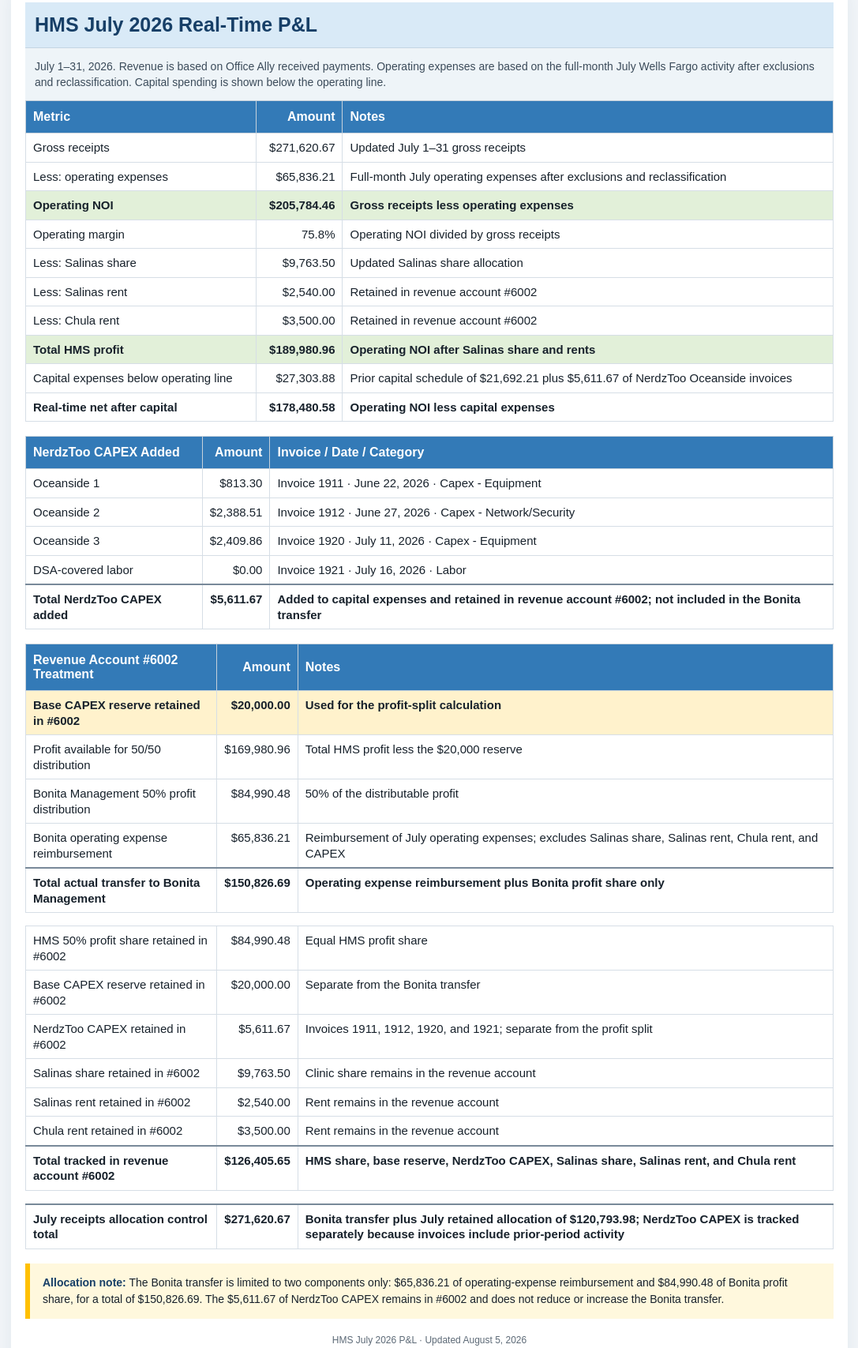
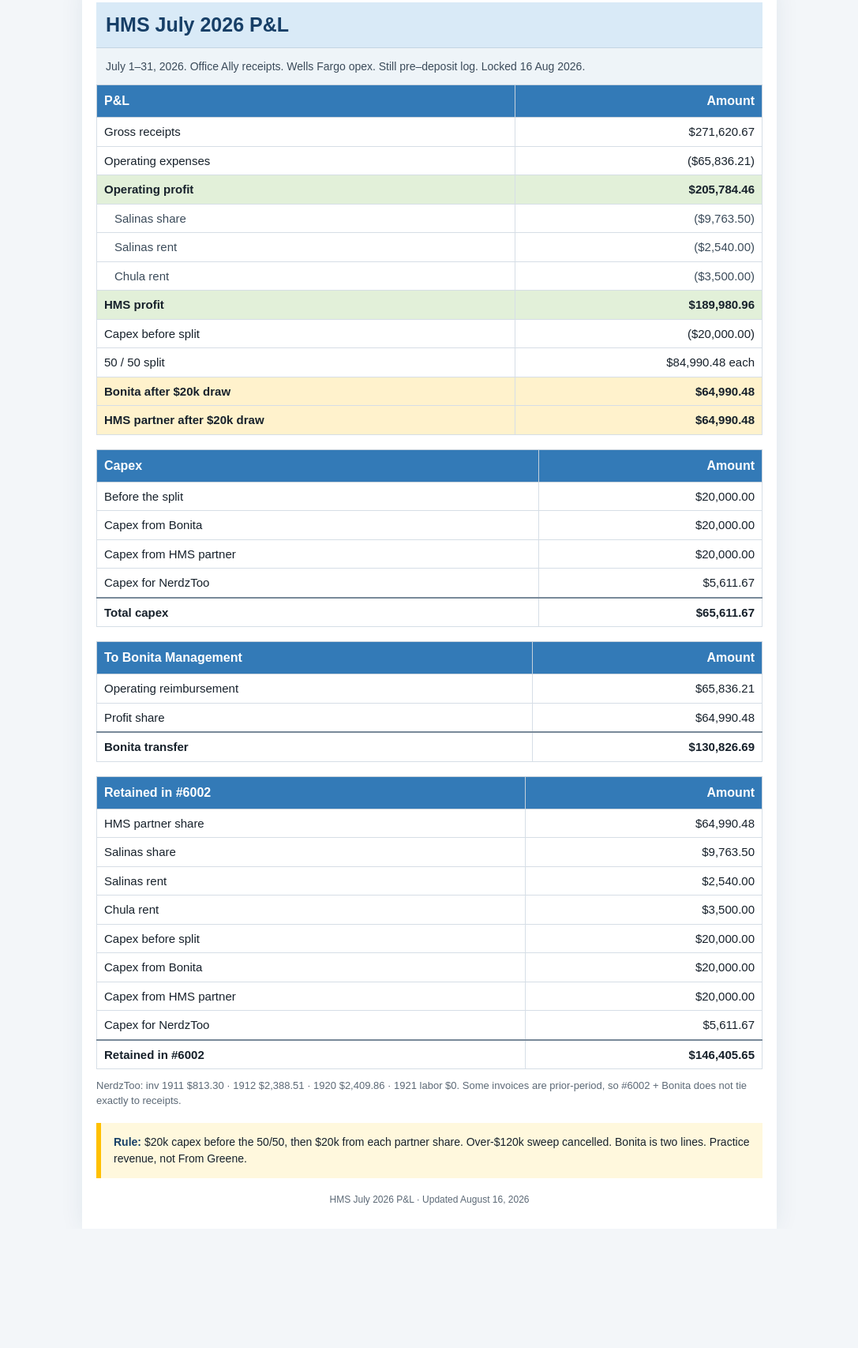
Before and after one commit to pacifichyperbarics/hms-dashboard, a website: page july-2026-pnl/index.html in a window 1280 px wide. Shown: the part 15-1722 px from the top of the page at 79% size, without its empty margins (96-1183 px from the left). After the commit the page ends 1571 px from the top, so only its background shows below. Drawn offline with Linux system fonts and the light colour scheme.

Commit message:
Update July 2026 P&L to locked 16 Aug books
Three $20k capex draws plus NerdzToo. Bonita two lines. Retained in #6002.

```diff
--- a/july-2026-pnl/index.html
+++ b/july-2026-pnl/index.html
@@ -4,14 +4,14 @@
 <meta charset="utf-8">
 <meta name="viewport" content="width=device-width, initial-scale=1, viewport-fit=cover">
 <title>HMS July 2026 P&amp;L</title>
-<meta name="description" content="HMS July 2026 profit and loss statement and revenue account #6002 allocation.">
+<meta name="description" content="HMS July 2026 profit and loss. Locked books, 16 Aug 2026.">
 <style>
 :root{--navy:#173f67;--blue:#337ab7;--pale:#d9eaf7;--soft:#eef4f8;--green:#e2f0d9;--gold:#fff2cc;--grid:#d6dee6;--bg:#f3f6f9;--text:#17212b;--muted:#5c6976}
 *{box-sizing:border-box}
 html{background:var(--bg)}
 body{margin:0;font-family:Arial,Helvetica,sans-serif;color:var(--text);background:var(--bg)}
-.page{max-width:1060px;margin:0 auto;min-height:100vh;background:#fff;padding:18px 18px 30px;box-shadow:0 0 28px rgba(23,63,103,.08)}
-.topbar{display:flex;gap:14px;align-items:center;justify-content:flex-start;background:var(--pale);border-bottom:1px solid #c4d5e3;padding:14px 12px}
+.page{max-width:880px;margin:0 auto;min-height:100vh;background:#fff;padding:18px 18px 30px;box-shadow:0 0 28px rgba(23,63,103,.08)}
+.topbar{background:var(--pale);border-bottom:1px solid #c4d5e3;padding:14px 12px}
 .title{color:var(--navy);font-size:25px;font-weight:700;line-height:1.15}
 .subtitle{background:var(--soft);padding:13px 12px;color:#3b4b5a;font-size:14px;line-height:1.45}
 .table{width:100%;border-collapse:collapse;margin:0}
@@ -23,82 +23,79 @@ body{margin:0;font-family:Arial,Helvetica,sans-serif;color:var(--text);backgroun
 .green td{background:var(--green);font-weight:700}
 .gold td{background:var(--gold);font-weight:700}
 .total td{font-weight:700;border-top:2px solid #788999}
-.subtotal td{font-weight:700}
-.spacer td{height:12px;background:#fff;border-left:0;border-right:0}
+.sub td{color:#3b4b5a;padding-left:22px}
 .note{margin-top:18px;border-left:6px solid #ffc000;background:#fff8dd;padding:14px 16px;font-size:14px;line-height:1.5}
 .note strong{color:var(--navy)}
 .footer{margin-top:20px;color:var(--muted);text-align:center;font-size:12px}
+.fine{margin-top:12px;color:var(--muted);font-size:13px;line-height:1.45}
 @media(max-width:700px){
  .page{padding:0 0 22px;box-shadow:none}
- .topbar{align-items:flex-start;padding:13px 10px}
  .title{font-size:20px}
- .subtitle{font-size:13px;padding:11px 10px}
- .table th{font-size:13px;padding:9px 5px}
- .table td{font-size:13px;padding:7px 5px}
- .table th:nth-child(1){width:43%} .table th:nth-child(2){width:23%} .table th:nth-child(3){width:34%}
- .note{margin:14px 8px}
- .footer{padding:0 8px}
+ .table th,.table td{font-size:13px;padding:7px 5px}
 }
 @media print{body{background:#fff}.page{max-width:none;padding:0;box-shadow:none}}
 </style>
 </head>
 <body>
 <main class="page">
-  <div class="topbar">
-    <div class="title">HMS July 2026 Real-Time P&amp;L</div>
-  </div>
-  <div class="subtitle">July 1–31, 2026. Revenue is based on Office Ally received payments. Operating expenses are based on the full-month July Wells Fargo activity after exclusions and reclassification. Capital spending is shown below the operating line.</div>
+  <div class="topbar"><div class="title">HMS July 2026 P&amp;L</div></div>
+  <div class="subtitle">July 1–31, 2026. Office Ally receipts. Wells Fargo opex. Still pre–deposit log. Locked 16 Aug 2026.</div>
 
-  <table class="table" aria-label="HMS July 2026 profit and loss summary">
-    <thead><tr><th>Metric</th><th>Amount</th><th>Notes</th></tr></thead>
+  <table class="table" aria-label="P&amp;L">
+    <thead><tr><th>P&amp;L</th><th>Amount</th></tr></thead>
     <tbody>
-      <tr><td>Gross receipts</td><td class="amount">$271,620.67</td><td>Updated July 1–31 gross receipts</td></tr>
-      <tr><td>Less: operating expenses</td><td class="amount">$65,836.21</td><td>Full-month July operating expenses after exclusions and reclassification</td></tr>
-      <tr class="green"><td>Operating NOI</td><td class="amount">$205,784.46</td><td>Gross receipts less operating expenses</td></tr>
-      <tr><td>Operating margin</td><td class="amount">75.8%</td><td>Operating NOI divided by gross receipts</td></tr>
-      <tr><td>Less: Salinas share</td><td class="amount">$9,763.50</td><td>Updated Salinas share allocation</td></tr>
-      <tr><td>Less: Salinas rent</td><td class="amount">$2,540.00</td><td>Retained in revenue account #6002</td></tr>
-      <tr><td>Less: Chula rent</td><td class="amount">$3,500.00</td><td>Retained in revenue account #6002</td></tr>
-      <tr class="green"><td>Total HMS profit</td><td class="amount">$189,980.96</td><td>Operating NOI after Salinas share and rents</td></tr>
-      <tr><td>Capital expenses below operating line</td><td class="amount">$27,303.88</td><td>Prior capital schedule of $21,692.21 plus $5,611.67 of NerdzToo Oceanside invoices</td></tr>
-      <tr class="subtotal"><td>Real-time net after capital</td><td class="amount">$178,480.58</td><td>Operating NOI less capital expenses</td></tr>
+      <tr><td>Gross receipts</td><td class="amount">$271,620.67</td></tr>
+      <tr><td>Operating expenses</td><td class="amount">($65,836.21)</td></tr>
+      <tr class="green"><td>Operating profit</td><td class="amount">$205,784.46</td></tr>
+      <tr class="sub"><td>Salinas share</td><td class="amount">($9,763.50)</td></tr>
+      <tr class="sub"><td>Salinas rent</td><td class="amount">($2,540.00)</td></tr>
+      <tr class="sub"><td>Chula rent</td><td class="amount">($3,500.00)</td></tr>
+      <tr class="green"><td>HMS profit</td><td class="amount">$189,980.96</td></tr>
+      <tr><td>Capex before split</td><td class="amount">($20,000.00)</td></tr>
+      <tr><td>50 / 50 split</td><td class="amount">$84,990.48 each</td></tr>
+      <tr class="gold"><td>Bonita after $20k draw</td><td class="amount">$64,990.48</td></tr>
+      <tr class="gold"><td>HMS partner after $20k draw</td><td class="amount">$64,990.48</td></tr>
     </tbody>
   </table>
 
-  <table class="table section" aria-label="NerdzToo capital invoices added">
-    <thead><tr><th>NerdzToo CAPEX Added</th><th>Amount</th><th>Invoice / Date / Category</th></tr></thead>
+  <table class="table section" aria-label="Capex">
+    <thead><tr><th>Capex</th><th>Amount</th></tr></thead>
     <tbody>
-      <tr><td>Oceanside 1</td><td class="amount">$813.30</td><td>Invoice 1911 · June 22, 2026 · Capex - Equipment</td></tr>
-      <tr><td>Oceanside 2</td><td class="amount">$2,388.51</td><td>Invoice 1912 · June 27, 2026 · Capex - Network/Security</td></tr>
-      <tr><td>Oceanside 3</td><td class="amount">$2,409.86</td><td>Invoice 1920 · July 11, 2026 · Capex - Equipment</td></tr>
-      <tr><td>DSA-covered labor</td><td class="amount">$0.00</td><td>Invoice 1921 · July 16, 2026 · Labor</td></tr>
-      <tr class="total"><td>Total NerdzToo CAPEX added</td><td class="amount">$5,611.67</td><td>Added to capital expenses and retained in revenue account #6002; not included in the Bonita transfer</td></tr>
+      <tr><td>Before the split</td><td class="amount">$20,000.00</td></tr>
+      <tr><td>Capex from Bonita</td><td class="amount">$20,000.00</td></tr>
+      <tr><td>Capex from HMS partner</td><td class="amount">$20,000.00</td></tr>
+      <tr><td>Capex for NerdzToo</td><td class="amount">$5,611.67</td></tr>
+      <tr class="total"><td>Total capex</td><td class="amount">$65,611.67</td></tr>
     </tbody>
   </table>
 
-  <table class="table section" aria-label="Revenue account 6002 allocation">
-    <thead><tr><th>Revenue Account #6002 Treatment</th><th>Amount</th><th>Notes</th></tr></thead>
+  <table class="table section" aria-label="To Bonita Management">
+    <thead><tr><th>To Bonita Management</th><th>Amount</th></tr></thead>
     <tbody>
-      <tr class="gold"><td>Base CAPEX reserve retained in #6002</td><td class="amount">$20,000.00</td><td>Used for the profit-split calculation</td></tr>
-      <tr><td>Profit available for 50/50 distribution</td><td class="amount">$169,980.96</td><td>Total HMS profit less the $20,000 reserve</td></tr>
-      <tr><td>Bonita Management 50% profit distribution</td><td class="amount">$84,990.48</td><td>50% of the distributable profit</td></tr>
-      <tr><td>Bonita operating expense reimbursement</td><td class="amount">$65,836.21</td><td>Reimbursement of July operating expenses; excludes Salinas share, Salinas rent, Chula rent, and CAPEX</td></tr>
-      <tr class="total"><td>Total actual transfer to Bonita Management</td><td class="amount">$150,826.69</td><td>Operating expense reimbursement plus Bonita profit share only</td></tr>
-      <tr class="spacer"><td colspan="3"></td></tr>
-      <tr><td>HMS 50% profit share retained in #6002</td><td class="amount">$84,990.48</td><td>Equal HMS profit share</td></tr>
-      <tr><td>Base CAPEX reserve retained in #6002</td><td class="amount">$20,000.00</td><td>Separate from the Bonita transfer</td></tr>
-      <tr><td>NerdzToo CAPEX retained in #6002</td><td class="amount">$5,611.67</td><td>Invoices 1911, 1912, 1920, and 1921; separate from the profit split</td></tr>
-      <tr><td>Salinas share retained in #6002</td><td class="amount">$9,763.50</td><td>Clinic share remains in the revenue account</td></tr>
-      <tr><td>Salinas rent retained in #6002</td><td class="amount">$2,540.00</td><td>Rent remains in the revenue account</td></tr>
-      <tr><td>Chula rent retained in #6002</td><td class="amount">$3,500.00</td><td>Rent remains in the revenue account</td></tr>
-      <tr class="total"><td>Total tracked in revenue account #6002</td><td class="amount">$126,405.65</td><td>HMS share, base reserve, NerdzToo CAPEX, Salinas share, Salinas rent, and Chula rent</td></tr>
-      <tr class="spacer"><td colspan="3"></td></tr>
-      <tr class="total"><td>July receipts allocation control total</td><td class="amount">$271,620.67</td><td>Bonita transfer plus July retained allocation of $120,793.98; NerdzToo CAPEX is tracked separately because invoices include prior-period activity</td></tr>
+      <tr><td>Operating reimbursement</td><td class="amount">$65,836.21</td></tr>
+      <tr><td>Profit share</td><td class="amount">$64,990.48</td></tr>
+      <tr class="total"><td>Bonita transfer</td><td class="amount">$130,826.69</td></tr>
     </tbody>
   </table>
 
-  <section class="note"><strong>Allocation note:</strong> The Bonita transfer is limited to two components only: $65,836.21 of operating-expense reimbursement and $84,990.48 of Bonita profit share, for a total of $150,826.69. The $5,611.67 of NerdzToo CAPEX remains in #6002 and does not reduce or increase the Bonita transfer.</section>
-  <div class="footer">HMS July 2026 P&amp;L · Updated August 5, 2026</div>
+  <table class="table section" aria-label="Retained in 6002">
+    <thead><tr><th>Retained in #6002</th><th>Amount</th></tr></thead>
+    <tbody>
+      <tr><td>HMS partner share</td><td class="amount">$64,990.48</td></tr>
+      <tr><td>Salinas share</td><td class="amount">$9,763.50</td></tr>
+      <tr><td>Salinas rent</td><td class="amount">$2,540.00</td></tr>
+      <tr><td>Chula rent</td><td class="amount">$3,500.00</td></tr>
+      <tr><td>Capex before split</td><td class="amount">$20,000.00</td></tr>
+      <tr><td>Capex from Bonita</td><td class="amount">$20,000.00</td></tr>
+      <tr><td>Capex from HMS partner</td><td class="amount">$20,000.00</td></tr>
+      <tr><td>Capex for NerdzToo</td><td class="amount">$5,611.67</td></tr>
+      <tr class="total"><td>Retained in #6002</td><td class="amount">$146,405.65</td></tr>
+    </tbody>
+  </table>
+
+  <p class="fine">NerdzToo: inv 1911 $813.30 · 1912 $2,388.51 · 1920 $2,409.86 · 1921 labor $0. Some invoices are prior-period, so #6002 + Bonita does not tie exactly to receipts.</p>
+  <section class="note"><strong>Rule:</strong> $20k capex before the 50/50, then $20k from each partner share. Over-$120k sweep cancelled. Bonita is two lines. Practice revenue, not From Greene.</section>
+  <div class="footer">HMS July 2026 P&amp;L · Updated August 16, 2026</div>
 </main>
 </body>
 </html>
```
